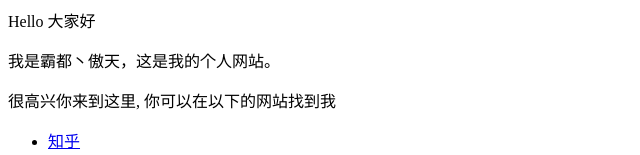
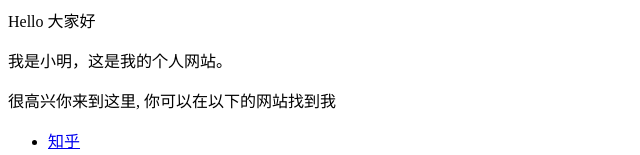
Before and after one commit to liming314/liming.github.io, a plain HTML site: page index.html in a window 1280 px wide. Shown: the top 155 px of the page, without its empty margins (0-640 px from the left). Drawn offline with Linux system fonts and the light colour scheme.

Commit message:
Update index.html

```diff
--- a/index.html
+++ b/index.html
@@ -1,5 +1,5 @@
 <p>Hello 大家好</p>
-<p>我是霸都丶傲天，这是我的个人网站。 </p>
+<p>我是小明，这是我的个人网站。 </p>
 <p>很高兴你来到这里, 你可以在以下的网站找到我</p>
 
 <ul>
```
